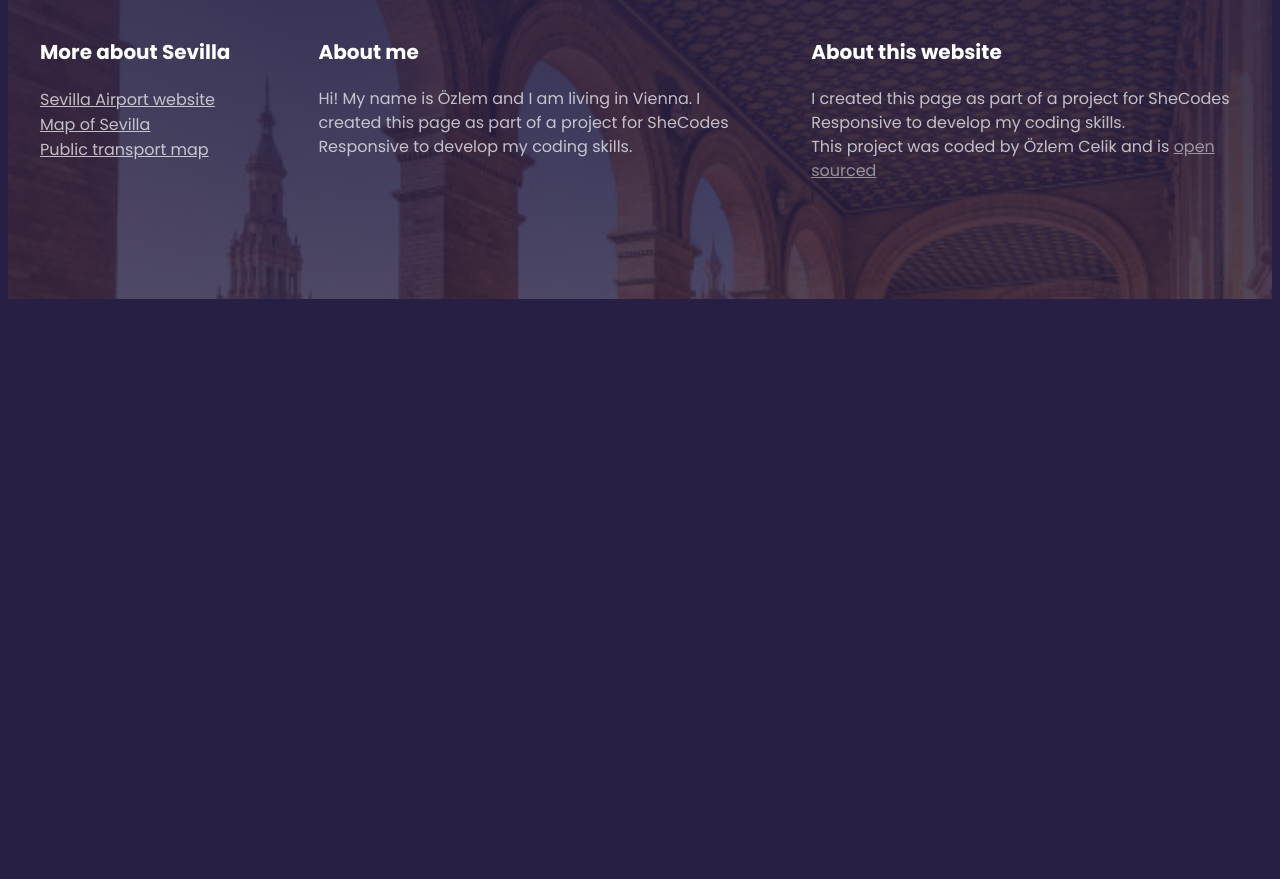
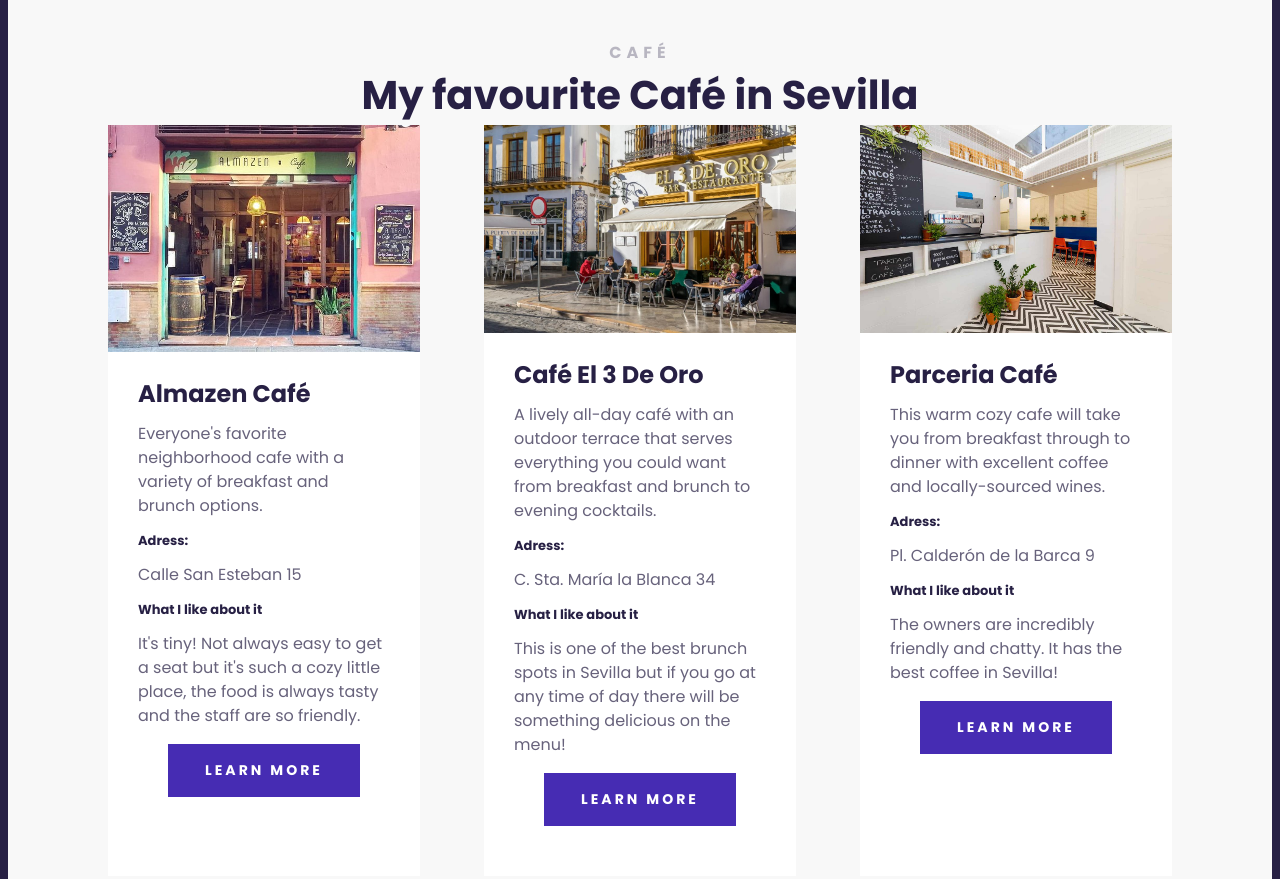
Before and after one commit to oezlemcelik/sevilla-travel-project, a plain HTML site: page index.html in a window 1280 px wide. Shown: the part 1420-2299 px from the top of the page. Before the commit the page ends 1727 px from the top, so only its background shows below. Drawn offline with Linux system fonts and the light colour scheme.

Commit message:
Added cards to the website

```diff
--- a/index.html
+++ b/index.html
@@ -8,7 +8,6 @@
 <link href="https://fonts.googleapis.com/css2?family=EB+Garamond:ital,wght@0,400..800;1,400..800&family=Noto+Sans:ital,wght@0,100..900;1,100..900&family=Poppins:ital,wght@0,100;0,200;0,300;0,400;0,500;0,600;0,700;0,800;0,900;1,100;1,200;1,300;1,400;1,500;1,600;1,700;1,800;1,900&family=Space+Grotesk:wght@300..700&display=swap" rel="stylesheet">
     <link rel="stylesheet" href="src/styles.css">
     <title>Welcome to Sevilla</title>
-
 </head>
 <body>
     <div class="container">
@@ -18,7 +17,6 @@
     <h2> A city of Spain</h2>
     <a href="#more">Learn more</a>
     </header>
-
    <main>
     <section class="grid grid-2-columns">
     <div><img src="images/building.jpg"
@@ -27,8 +25,7 @@
     <div>
     <h2>Why Sevilla?</h2>
     <h3>Sevilla, the fourth largest city in Spain</h3>
-    <p>
-        Sevilla is a beautiful place located in
+    <p>Sevilla is a beautiful place located in
         the heart of Andalusia. This city is truly
         unique and has a rich history and culture.
         The history of Sevilla goes back thousands of
@@ -42,12 +39,73 @@
            Cathedral of Sevilla. This cathedral is the largest
             Gothic cathedral in the world, making it special.
             </p>
+            </div>
+    </section>
+    <section class="secondary">
+        <h2 class="text-center"> Café</h2>
+        <h3 class="text-center">My favourite  Café in Sevilla</h3>
 
-    </p>
-    </div>
+        <div class="grid grid-3-columns">
+            <div class="card">
+                <div class="card-header">
+                <img src="café/almazen-cafe.jpg" alt="Almazen-Cafe"
+                 class="img-responsive"></div>
+                 <div class="card-body">
+                 <h4>Almazen Café</h4>
+                 <p>Everyone's favorite neighborhood cafe with a variety of breakfast and brunch options.</p>
+                 <h5>Adress:</h5>
+                 <p>Calle San Esteban 15</p>
+                 <h5>What I like about it</h5>
+                 <p>It's tiny! Not always easy to get a seat but it's such a cozy little place, the food is always tasty and the staff are so friendly.</p>
+
+                 <div class="card-footer">
+                 <a href="https://maps.app.goo.gl/GeCeGB1fY9waxvnp8"
+                 class="button"
+                 target="_blank">Learn More</a></div>
+            </div>
+            </div>
+
+             <div class="card">
+                <div class="card-header">
+                <img src="café/cafe_el 3 de oro.jpg" alt="3-de-oro-Cafe"
+                 class="img-responsive"></div>
+                 <div class="card-body">
+                 <h4>Café El 3 De Oro</h4>
+                 <p>A lively all-day café with an outdoor terrace that serves everything you could want from breakfast and brunch to evening cocktails.</p>
+                 <h5>Adress:</h5>
+                 <p>C. Sta. María la Blanca 34</p>
+                 <h5>What I like about it</h5>
+                 <p>This is one of the best brunch spots in Sevilla but if you go at any time of day there will be something delicious on the menu!</p>
+
+                 <div class="card-footer">
+                 <a href="https://maps.app.goo.gl/eHZh7V37bCLSpL8p9"
+                 class="button"
+                 target="_blank">Learn More</a></div>
+            </div>
+            </div>
+
+
+             <div class="card">
+                <div class="card-header">
+                <img src="café/parceria.jpg" alt="Parceria-Cafe"
+                 class="img-responsive"></div>
+                 <div class="card-body">
+                 <h4>Parceria Café</h4>
+                 <p>This warm cozy cafe will take you from breakfast through to dinner with excellent coffee and locally-sourced wines.</p>
+                 <h5>Adress:</h5>
+                 <p>Pl. Calderón de la Barca 9</p>
+                 <h5>What I like about it</h5>
+                 <p>The owners are incredibly friendly and chatty. It has the best coffee in Sevilla!</p>
+
+                 <div class="card-footer">
+                 <a href="https://maps.app.goo.gl/PQwvt4JwzQcG7sFP7"
+                 class="button"
+                 target="_blank">Learn More</a></div>
+            </div>
+            </div>
+        </div>
     </section>
    </main>
-
      <footer>
         <section class="grid grid-3-columns-first">
     <div>
--- a/src/styles.css
+++ b/src/styles.css
@@ -5,6 +5,9 @@ body{
 .container {
     max-width: 1400px;
     margin: 0 auto;
+}
+.text-center {
+    text-align: center;
 
 }
 .grid{
@@ -13,19 +16,54 @@ body{
 }
 .img-responsive {
     max-width: 100%;
+    display: block;
 
 }
 .grid-2-columns {
     grid-template-columns: 1fr 1fr;
 }
+.grid-3-columns {
+    grid-template-columns: 1fr 1fr 1fr;
+
+}
 .grid-3-columns-first {
     grid-template-columns: 1fr 2fr 2fr;
 
 }
+.card {
+    background: white;
+
+}
+.card-body {
+    padding: 30px;
+
+}
+.card-footer {
+    padding: 0 30px 20px;
+}
+.button {
+    display: block;
+    color: white;
+    font-weight: 700;
+    font-size: 14px;
+    line-height: 1.5;
+    text-align: center;
+    letter-spacing: 3px;
+    text-transform: uppercase;
+    padding: 16px;
+    background-color: #462CB3;
+    text-decoration: none;
+}
+
 section{
-    max-width: 1200px;
+    max-width: 100%;
     margin: 0 auto;
-    padding: 100px 0;
+    padding: 100px;
+
+}
+section.secondary{
+    background-color: #f8f8f8;
+
 }
 header {
     background-image: linear-gradient(rgba(0,0,0,0.4), rgba(0,0,0,0.4)), url("../images/sevilla-alcazar.jpg");
@@ -56,7 +94,20 @@ header h3{
     letter-spacing: 5px;
     margin: 0;
 }
-
+main h4 {
+    font-weight: 700;
+    font-size: 24px;
+    line-height: 1;
+    color: #272044;
+    margin: 0;
+}
+main h5 {
+    font-weight: 700;
+    font-size: 13px;
+    line-height: 1;
+    color: #272044;
+    margin: 0;
+}
 header a {
     font-weight: 700;
     font-size: 14px;
```
Also changed, not shown: café/almazen-cafe.jpg (added), café/cafe_el 3 de oro.jpg (added), café/parceria.jpg (added). Lines whose indentation alone changed are shown as unchanged.
